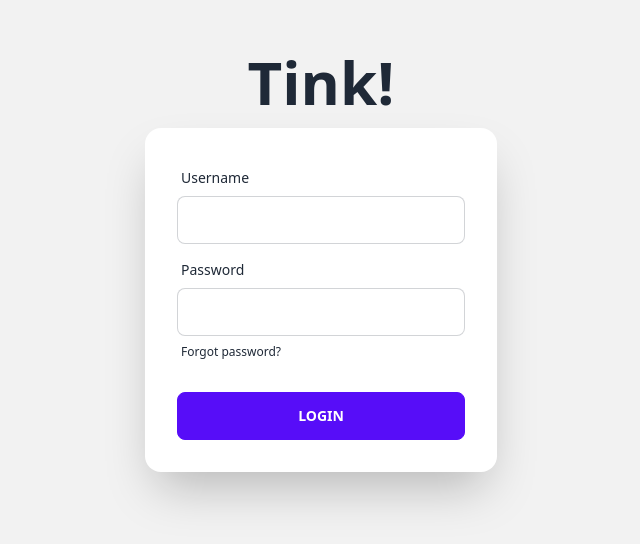
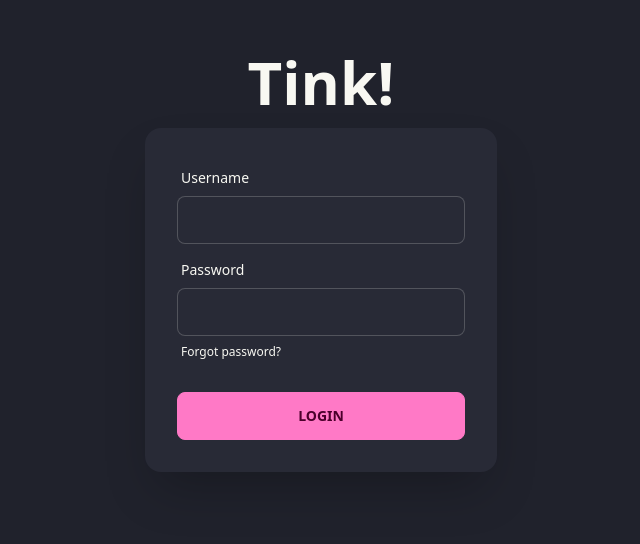
Before and after one commit to BayuDC/76fe5b20, a Next.js app: page /login in a window 1280 px wide. Shown: the part 138-682 px from the top of the page, without its empty margins (319-959 px from the left). Built offline with nearby package versions, Linux system fonts and the light colour scheme; no server answers.

Commit message:
chore: change the daisy theme

```diff
--- a/components/layout.jsx
+++ b/components/layout.jsx
@@ -4,6 +4,7 @@ export default function Layout({ children }) {
     return (
         <div className="container max-w-6xl p-5 min-h-screen">
             <Navbar />
+            <div className="divider my-1"></div>
             <main>{children}</main>
         </div>
     );
--- a/components/navbar.jsx
+++ b/components/navbar.jsx
@@ -5,22 +5,22 @@ export default function Navbar() {
     const auth = useAuth();
 
     return (
-        <div className="navbar bg-base-100 rounded-box shadow-xl">
+        <div className="navbar rounded-box p-0">
             <div className="flex-1">
-                <Link href="/" className="btn btn-ghost normal-case text-xl hover:bg-inherit px-3">
+                <Link href="/" className="link no-underline text-white text-4xl font-bold p-0">
                     Tink!
                 </Link>
             </div>
             <div className="flex-none">
                 <div className="dropdown dropdown-end">
                     <label tabIndex={0} className="btn btn-ghost btn-circle avatar flex">
-                        <div className="w-10 rounded-full bg-slate-400 text-white text-2xl font-light leading-10">
+                        <div className="w-10 rounded-full bg-primary text-white text-2xl font-bold leading-10">
                             {(auth.user && auth.user.fullname[0]) || auth.user.username[0]}
                         </div>
                     </label>
                     <ul
                         tabIndex={0}
-                        className="menu menu-compact dropdown-content mt-4 p-2 shadow bg-base-100 rounded-box w-52"
+                        className="menu menu-compact dropdown-content mt-2 p-2 shadow bg-base-100 rounded-box w-52"
                     >
                         <li>
                             <a>Profile</a>
--- a/pages/_document.jsx
+++ b/pages/_document.jsx
@@ -2,9 +2,9 @@ import { Html, Head, Main, NextScript } from 'next/document';
 
 export default function Document() {
     return (
-        <Html>
+        <Html data-theme="dracula">
             <Head />
-            <body className="bg-base-200">
+            <body className="bg-base-300">
                 <Main />
                 <NextScript />
             </body>
--- a/pages/login.jsx
+++ b/pages/login.jsx
@@ -33,13 +33,13 @@ export default function LoginPage() {
 
     return (
         <div className="container max-w-6xl">
-            <div className="hero min-h-screen bg-base-200">
+            <div className="hero min-h-screen">
                 <div className="hero-content flex-col w-full max-w-sm">
                     <div className="text-center lg:text-left">
                         <h1 className="text-6xl font-bold">Tink!</h1>
                     </div>
-                    <div className="card w-full flex-shrink-0 shadow-2xl bg-base-100 ">
-                        <form onSubmit={handleSubmit} className="card-body" id="myform">
+                    <div className="card w-full flex-shrink-0 shadow-2xl bg-base-100">
+                        <form onSubmit={handleSubmit} className="card-body">
                             <div className="form-control">
                                 <label className="label">
                                     <span className="label-text">Username</span>
```
